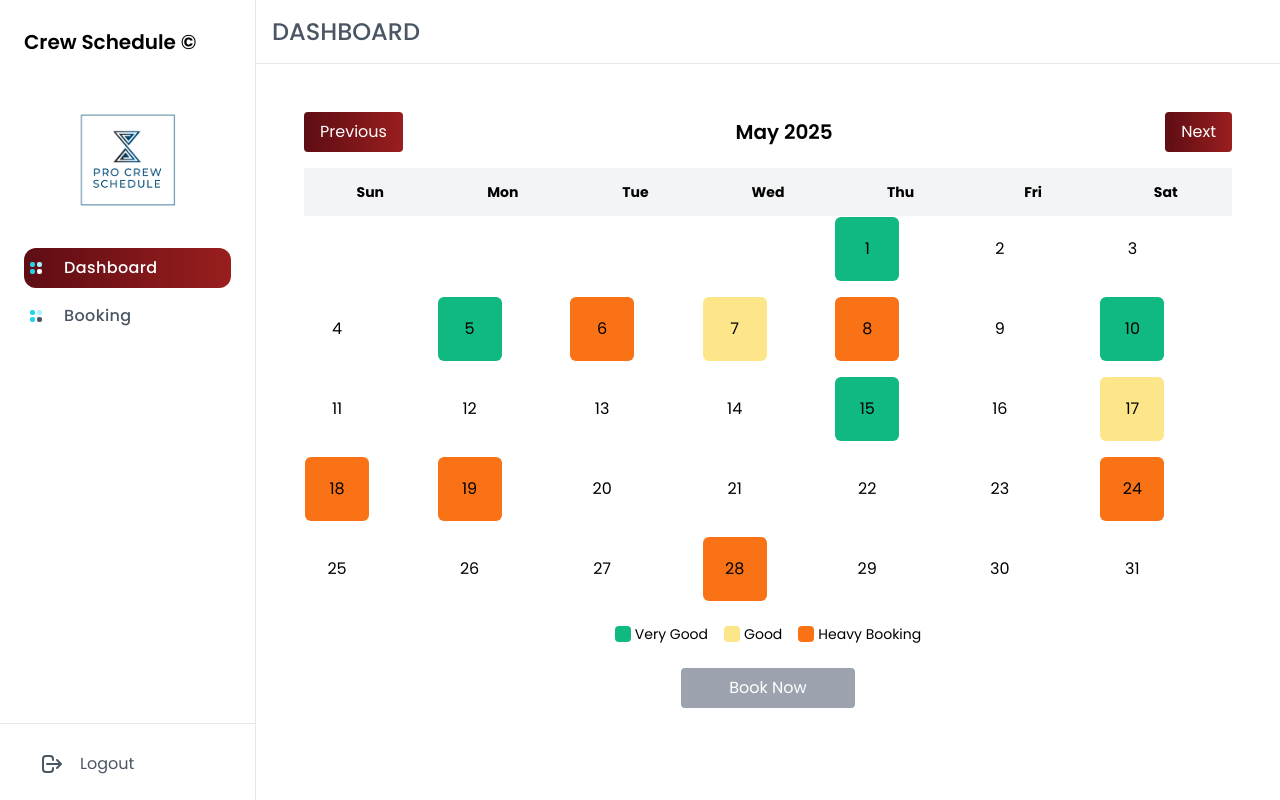
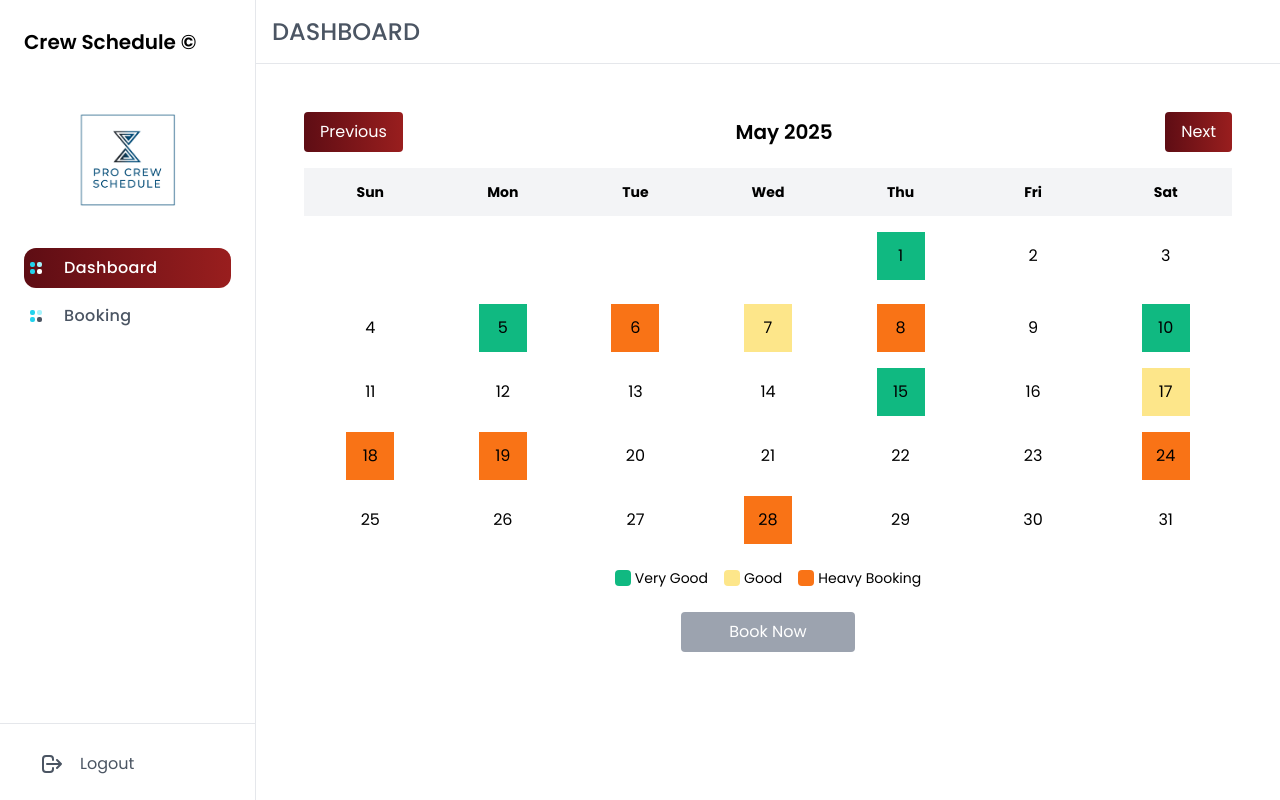
Before and after one commit to AdarshCHMMMUT/banquetfront, a React (Vite) app: page / in a window 1280 px wide. Both pictures are taken after typing "name@example.com", "Sample123" into the empty fields and a click on the button "Login". Built offline with nearby package versions, Linux system fonts and the light colour scheme.

Commit message:
fixed the calender

```diff
--- a/src/pages/Banquet/LaganCalender.jsx
+++ b/src/pages/Banquet/LaganCalender.jsx
@@ -96,7 +96,7 @@ const handleBooking = () => {
 
   return (
   <div
-        className={`w-8 h-8 md:w-12 md:h-12 lg:w-16 lg:h-16 rounded-md flex items-center justify-center cursor-pointer relative ${highlightClass}`}
+      className={`w-10 h-10 md:w-12 md:h-12 relative ${highlightClass}`}
       style={{ backgroundColor: bgColor }}
       onClick={() => {
         if (!selectedRange.start && !selectedRange.end) {
@@ -120,18 +120,15 @@ const handleBooking = () => {
       onMouseLeave={() => setHoveredDate(null)}
       title={getTooltipText(category)}
     >
-        <span className="text-xs md:text-sm lg:text-base">{day}</span>
+      <span className="absolute inset-0 flex items-center justify-center text-sm md:text-base">
+        {day}
+      </span>
     </div>
   );
 };
 
 
-    const getDateClass = (day) => {
-    if ([5, 15, 10].includes(day)) return 'bg-green-500 text-white';      // Very Good
-    if ([7, 17].includes(day)) return 'bg-yellow-300 text-black';        // Good
-    if ([6, 8, 18, 19, 24, 28].includes(day)) return 'bg-orange-500 text-white'; // Heavy Booking
-    return '';
-  };
+
 
 const renderCalendar = () => {
   const weeks = [];
@@ -155,8 +152,10 @@ const renderCalendar = () => {
       } else {
         const cellContent = dateTemplate({ year, month, day });
         days.push(
-          <td key={i} className="h-20 align-top text-center">
+   <td key={i} className="h-12 md:h-16 p-1">
+  <div className="h-full flex items-center justify-center">
     {cellContent}
+  </div>
 </td>
         );
         day++;
@@ -220,18 +219,18 @@ const renderCalendar = () => {
           <thead>
             <tr>
               {['Sun', 'Mon', 'Tue', 'Wed', 'Thu', 'Fri', 'Sat'].map((day) => (
-                <th key={day} className=" h-8 md:h-12 bg-gray-100 text-xs md:text-sm">
+                <th key={day} className="h-8 md:h-12 bg-gray-100 text-xs md:text-sm">
                   {day.substring(0, 1)}
                   <span className="hidden sm:inline">{day.substring(1)}</span>
                 </th>
               ))}
             </tr>
           </thead>
-          <tbody >{renderCalendar()}</tbody>
+        <tbody className="align-top">{renderCalendar()}</tbody>
         </table>
       </div>
 
-      <div className="mt-2  flex flex-wrap justify-center gap-2 md:gap-4 text-xs md:text-sm">
+      <div className="mt-2 md:mt-4 flex flex-wrap justify-center gap-2 md:gap-4 text-xs md:text-sm">
         <div className="flex items-center space-x-1">
           <span className="inline-block w-3 h-3 md:w-4 md:h-4 rounded" style={{ backgroundColor: '#10b981' }}></span>
           <span>Very Good</span>
```
Lines whose indentation alone changed are shown as unchanged.
